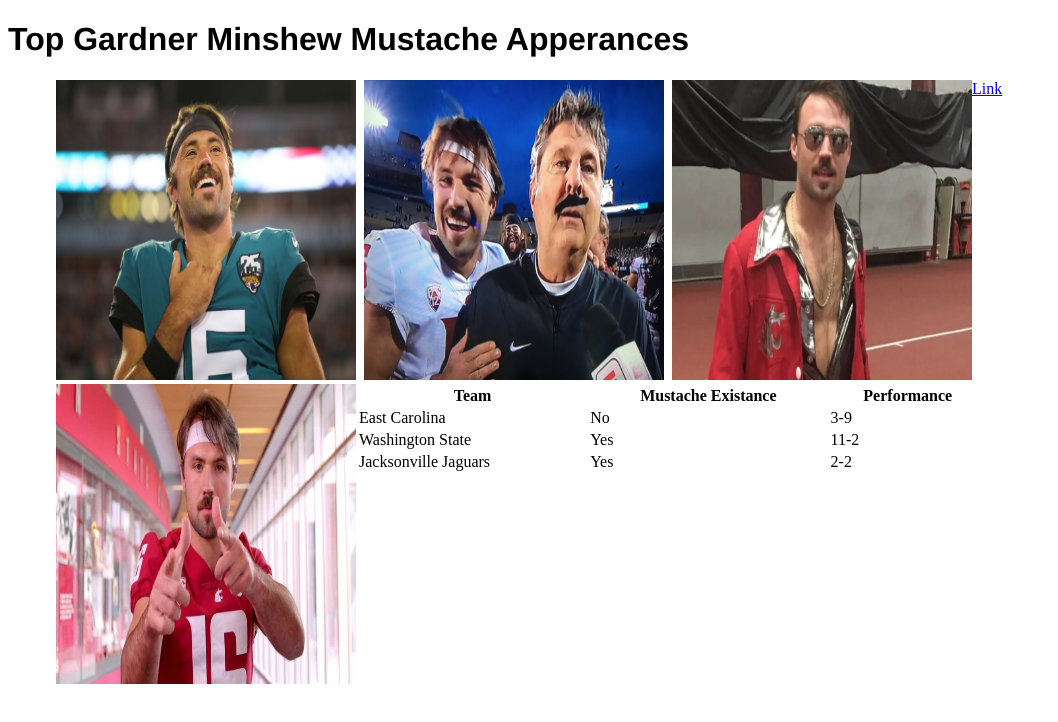
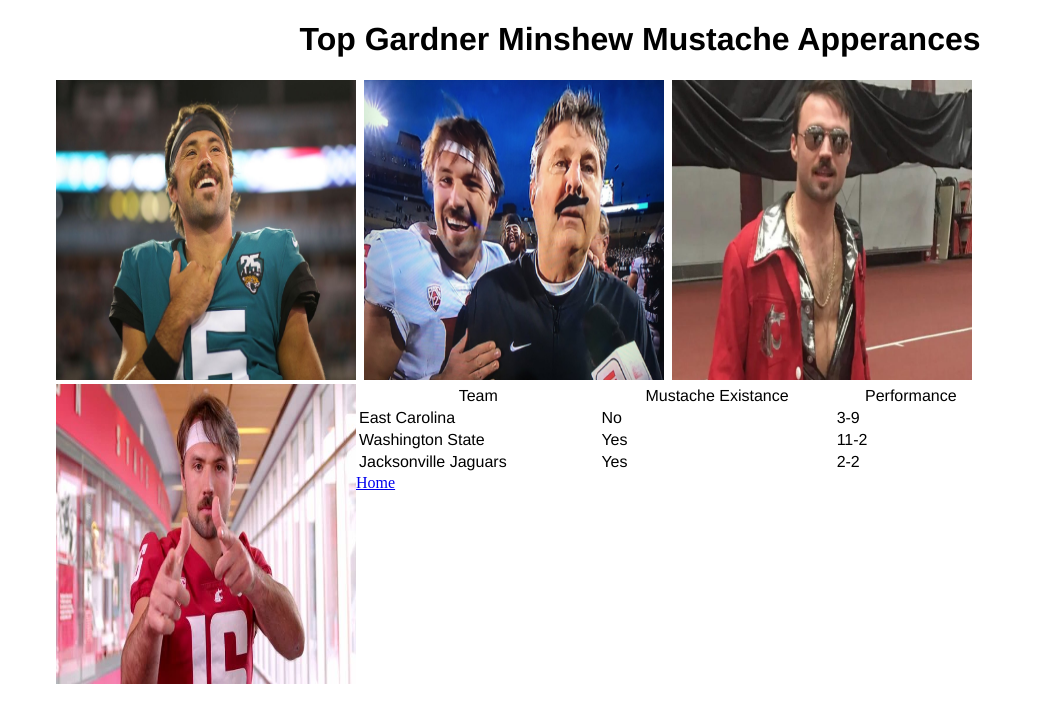
Before and after one commit to jakebliss/jakebliss.github.io, a plain HTML site: page index.html in a window 1280 px wide. Shown: the whole page, without its empty margins (0-1058 px from the left). Drawn offline with Linux system fonts and the light colour scheme.

Commit message:
added css

```diff
--- a/css/main.css
+++ b/css/main.css
@@ -1,5 +1,7 @@
 h1 {
 	font-family: helvetica;
+	font-weight: 600;
+	text-align: center;
 }
 
 img {
@@ -10,8 +12,19 @@ img {
 
 ul {
   list-style-type: none;
+  padding-bottom: 20px;
 }
 
 li {
 	float: left;
 }
+
+th {
+	font-family: helvetica;
+	font-weight: 400;
+}
+
+td {
+	font-family: helvetica;
+	font-weight: 200px;
+}
--- a/index.html
+++ b/index.html
@@ -44,7 +44,7 @@
     		<td>Yes</td>
     		<td>2-2</td>
   		</tr>
-  		<a href="https://jakebliss.github.io">Link</a>
-</table>
+		</table>
+	<a href="https://jakebliss.github.io">Home</a>
 	</body>
 </html>
```
